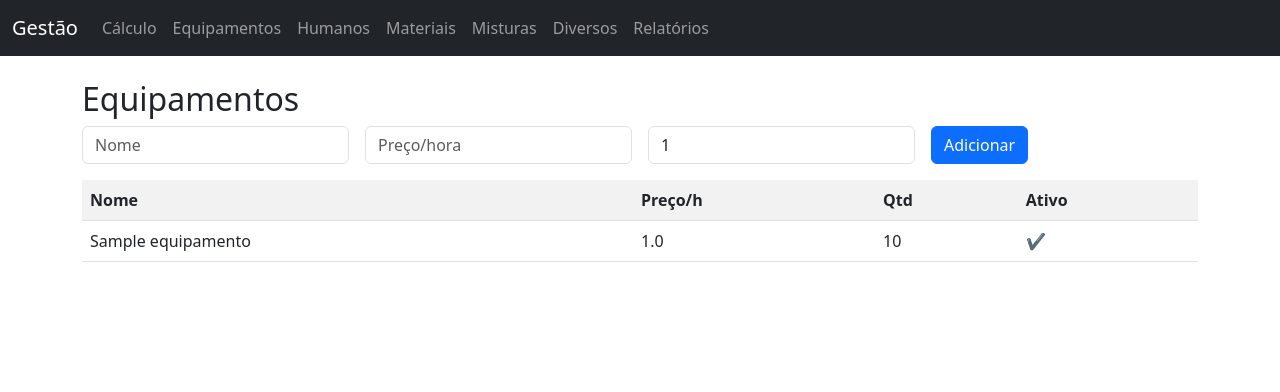
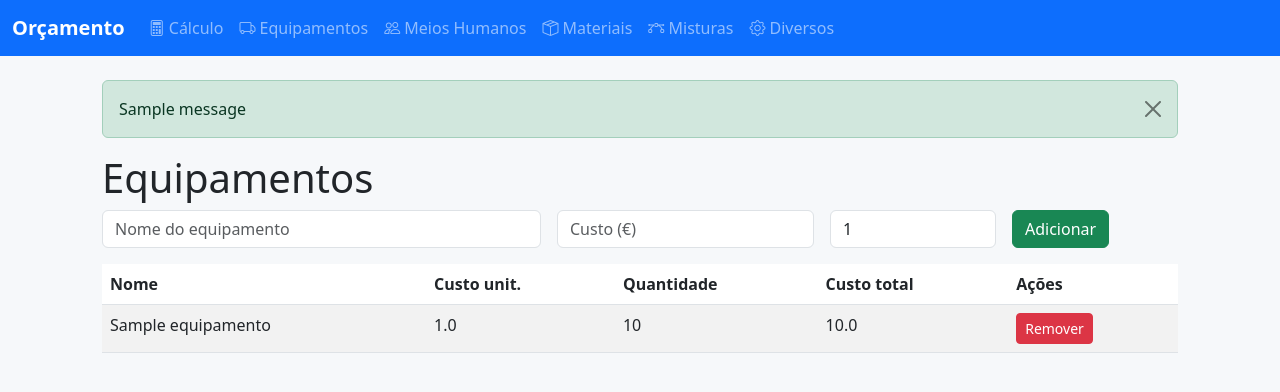
Before and after one commit to louiscarvalheiro-code/meu-sistema, a Flask app: page /equipamentos in a window 1280 px wide. Shown: the top 392 px of the page. Run offline with Flask 3, Linux system fonts and the light colour scheme; tables that the repository leaves empty hold one stand-in row (values such as "Sample post"); one stand-in notice (Sample message) is shown.

Commit message:
Add files via upload

```diff
--- a/app.py
+++ b/app.py
@@ -1,168 +1,318 @@
-from flask import Flask, render_template, request, redirect, url_for
+from flask import Flask, render_template, request, redirect, url_for, flash
 from flask_sqlalchemy import SQLAlchemy
 import os
+from sqlalchemy import func
 
 app = Flask(__name__)
+app.secret_key = os.getenv('SECRET_KEY', 'uma-chave-secreta-local')
 
-# Configuração do banco de dados
-app.config['SQLALCHEMY_DATABASE_URI'] = os.getenv('DATABASE_URL', 'sqlite:///data.db')
-if app.config['SQLALCHEMY_DATABASE_URI'].startswith("postgres://"):
-    app.config['SQLALCHEMY_DATABASE_URI'] = app.config['SQLALCHEMY_DATABASE_URI'].replace("postgres://", "postgresql://")
+# DATABASE: use DATABASE_URL (Postgres) in production, else use local SQLite
+db_url = os.getenv('DATABASE_URL')
+if db_url:
+    if db_url.startswith('postgres://'):
+        db_url = db_url.replace('postgres://', 'postgresql://', 1)
+    app.config['SQLALCHEMY_DATABASE_URI'] = db_url
+else:
+    app.config['SQLALCHEMY_DATABASE_URI'] = 'sqlite:///database.db'
+
 app.config['SQLALCHEMY_TRACK_MODIFICATIONS'] = False
-
 db = SQLAlchemy(app)
 
-# ------------------ MODELOS ------------------
+# ----- MODELS -----
 class Equipamento(db.Model):
     id = db.Column(db.Integer, primary_key=True)
-    nome = db.Column(db.String(100), nullable=False)
-    preco_hora = db.Column(db.Float, nullable=False)
-    quantidade = db.Column(db.Integer, default=1)
-    ativo = db.Column(db.Boolean, default=True)
+    nome = db.Column(db.String(140), nullable=False)
+    custo = db.Column(db.Float, nullable=False, default=0.0)
+    quantidade = db.Column(db.Integer, nullable=False, default=1)
 
 class Humano(db.Model):
     id = db.Column(db.Integer, primary_key=True)
-    nome = db.Column(db.String(100), nullable=False)
-    preco_hora = db.Column(db.Float, nullable=False)
-    quantidade = db.Column(db.Integer, default=1)
+    nome = db.Column(db.String(140), nullable=False)
+    custo = db.Column(db.Float, nullable=False, default=0.0)
+    quantidade = db.Column(db.Integer, nullable=False, default=1)
 
 class Material(db.Model):
     id = db.Column(db.Integer, primary_key=True)
-    nome = db.Column(db.String(100), nullable=False)
-    preco = db.Column(db.Float, nullable=False)
-    transporte = db.Column(db.Float, nullable=True)
+    nome = db.Column(db.String(200), nullable=False)
+    preco = db.Column(db.Float, nullable=False, default=0.0)
+    transporte = db.Column(db.Float, nullable=False, default=0.0)
 
 class Mistura(db.Model):
     id = db.Column(db.Integer, primary_key=True)
-    nome = db.Column(db.String(100), nullable=False)
-    baridade = db.Column(db.Float, default=1.0)
+    nome = db.Column(db.String(140), nullable=False)
+    baridade = db.Column(db.Float, nullable=False, default=1.0)
 
-class Diversos(db.Model):
+class MisturaMaterial(db.Model):
     id = db.Column(db.Integer, primary_key=True)
-    custo_central = db.Column(db.Float, default=880.88)
-    custo_fabrico = db.Column(db.Float, default=11.01)
-    custo_camiao = db.Column(db.Float, default=48.56)
+    mistura_id = db.Column(db.Integer, db.ForeignKey('mistura.id'), nullable=False)
+    material_id = db.Column(db.Integer, db.ForeignKey('material.id'), nullable=False)
+    percentagem = db.Column(db.Float, nullable=False, default=0.0)
+    mistura = db.relationship('Mistura', backref=db.backref('componentes', cascade='all, delete-orphan'))
+    material = db.relationship('Material')
 
-# ------------------ ROTAS ------------------
+class Diverso(db.Model):
+    id = db.Column(db.Integer, primary_key=True)
+    nome = db.Column(db.String(140), nullable=False, unique=True)
+    valor = db.Column(db.Float, nullable=False, default=0.0)
+
+# Ensure tables exist (simple approach)
 @app.before_request
-def init_db():
+def create_tables():
     db.create_all()
-    if Diversos.query.first() is None:
-        d = Diversos()
-        db.session.add(d)
-        db.session.commit()
+    # ensure default Diversos exist
+    defaults = {
+        'Custo Central': 1500.0,
+        'Custo Fabrico': 11.0,
+        'Custo Camiao Hora': 50.0,
+        'Nciclos': 5.0
+    }
+    for name, val in defaults.items():
+        if not Diverso.query.filter_by(nome=name).first():
+            db.session.add(Diverso(nome=name, valor=val))
+    db.session.commit()
 
+# ----- UTILITIES -----
+def total_percentagem_mistura(mistura_id):
+    total = db.session.query(func.coalesce(func.sum(MisturaMaterial.percentagem), 0.0)).filter_by(mistura_id=mistura_id).scalar()
+    return float(total or 0.0)
+
+def custo_mistura_por_ton(mistura_id):
+    custo = 0.0
+    comps = MisturaMaterial.query.filter_by(mistura_id=mistura_id).all()
+    for c in comps:
+        mat = c.material
+        if mat:
+            custo += (c.percentagem / 100.0) * (mat.preco + mat.transporte)
+    return round(custo, 6)
+
+# ----- ROUTES: CALCULO -----
 @app.route('/')
-def index():
-    return redirect(url_for('calculo'))
+@app.route('/calculo', methods=['GET', 'POST'])
+def calculo():
+    misturas = Mistura.query.order_by(Mistura.nome).all()
+    resultado = None
+    detalhe = None
+    if request.method == 'POST':
+        try:
+            mistura_id = int(request.form.get('mistura_id') or 0)
+            espessura = float(request.form.get('espessura') or 0)
+            producao = float(request.form.get('producao') or 1)
+            nc = float(request.form.get('nc') or 5)
+            dificuldade = int(request.form.get('dificuldade') or 1)
+            lucro = float(request.form.get('lucro') or 0)
 
-@app.route('/equipamentos', methods=['GET','POST'])
+            # custos base
+            cc = Diverso.query.filter_by(nome='Custo Central').first().valor
+            cf = Diverso.query.filter_by(nome='Custo Fabrico').first().valor
+            ct = Diverso.query.filter_by(nome='Custo Camiao Hora').first().valor
+
+            # equipamentos e humanos multiplicados por 8
+            soma_equip = (db.session.query(func.coalesce(func.sum(Equipamento.custo * Equipamento.quantidade), 0)).scalar() or 0.0) * 8
+            soma_humanos = (db.session.query(func.coalesce(func.sum(Humano.custo * Humano.quantidade), 0)).scalar() or 0.0) * 8
+
+            custo_mistura = custo_mistura_por_ton(mistura_id) if mistura_id else 0.0
+
+            # fórmula
+            fixa_por_ton = (cc + soma_equip + soma_humanos) / (producao if producao > 0 else 1)
+            variavel_por_ton = cf + custo_mistura + (ct / (30.0 * (nc if nc > 0 else 5.0)))
+
+            mistura = Mistura.query.get(mistura_id) if mistura_id else None
+            bar = mistura.baridade if mistura else 1.0
+
+            custo_unitario_por_ton = (fixa_por_ton + variavel_por_ton) * bar
+            custo_unitario_final = custo_unitario_por_ton * espessura
+            preco_final = custo_unitario_final * (1 + lucro / 100.0)
+
+            resultado = round(preco_final, 4)
+            detalhe = {
+                'espessura': espessura,
+                'producao': producao,
+                'nc': nc,
+                'lucro': lucro,
+                'fixa_por_ton': round(fixa_por_ton, 4),
+                'variavel_por_ton': round(variavel_por_ton, 4),
+                'custo_mistura': round(custo_mistura, 4),
+                'baridade': bar,
+                'soma_equip': round(soma_equip, 4),
+                'soma_humanos': round(soma_humanos, 4)
+            }
+        except Exception as e:
+            flash(f'Erro no cálculo: {e}', 'danger')
+    return render_template('calculo.html', misturas=misturas, resultado=resultado, detalhe=detalhe)
+
+# ----- ROUTES: EQUIPAMENTOS -----
+@app.route('/equipamentos', methods=['GET', 'POST'])
 def equipamentos():
     if request.method == 'POST':
-        nome = request.form['nome']
-        preco = float(request.form['preco'])
-        qtd = int(request.form['quantidade'])
-        eq = Equipamento(nome=nome, preco_hora=preco, quantidade=qtd)
-        db.session.add(eq)
-        db.session.commit()
+        nome = request.form.get('nome')
+        custo = float(request.form.get('custo') or 0)
+        quantidade = int(request.form.get('quantidade') or 1)
+        if nome:
+            db.session.add(Equipamento(nome=nome, custo=custo, quantidade=quantidade))
+            db.session.commit()
+            flash('Equipamento adicionado.', 'success')
         return redirect(url_for('equipamentos'))
-    lista = Equipamento.query.all()
+    lista = Equipamento.query.order_by(Equipamento.nome).all()
     return render_template('equipamentos.html', lista=lista)
 
-@app.route('/humanos', methods=['GET','POST'])
+@app.route('/equipamentos/delete/<int:id>', methods=['POST'])
+def equipamentos_delete(id):
+    item = Equipamento.query.get_or_404(id)
+    db.session.delete(item)
+    db.session.commit()
+    flash('Equipamento removido.', 'warning')
+    return redirect(url_for('equipamentos'))
+
+# ----- ROUTES: HUMANOS -----
+@app.route('/humanos', methods=['GET', 'POST'])
 def humanos():
     if request.method == 'POST':
-        nome = request.form['nome']
-        preco = float(request.form['preco'])
-        qtd = int(request.form['quantidade'])
-        h = Humano(nome=nome, preco_hora=preco, quantidade=qtd)
-        db.session.add(h)
-        db.session.commit()
+        nome = request.form.get('nome')
+        custo = float(request.form.get('custo') or 0)
+        quantidade = int(request.form.get('quantidade') or 1)
+        if nome:
+            db.session.add(Humano(nome=nome, custo=custo, quantidade=quantidade))
+            db.session.commit()
+            flash('Humano adicionado.', 'success')
         return redirect(url_for('humanos'))
-    lista = Humano.query.all()
+    lista = Humano.query.order_by(Humano.nome).all()
     return render_template('humanos.html', lista=lista)
 
-@app.route('/materiais', methods=['GET','POST'])
+@app.route('/humanos/delete/<int:id>', methods=['POST'])
+def humanos_delete(id):
+    item = Humano.query.get_or_404(id)
+    db.session.delete(item)
+    db.session.commit()
+    flash('Humano removido.', 'warning')
+    return redirect(url_for('humanos'))
+
+# ----- ROUTES: MATERIAIS -----
+@app.route('/materiais', methods=['GET', 'POST'])
 def materiais():
     if request.method == 'POST':
-        nome = request.form['nome']
-        preco = float(request.form['preco'])
-        transporte = float(request.form.get('transporte',0))
-        m = Material(nome=nome, preco=preco, transporte=transporte)
-        db.session.add(m)
-        db.session.commit()
+        nome = request.form.get('nome')
+        preco = float(request.form.get('preco') or 0)
+        transporte = float(request.form.get('transporte') or 0)
+        if nome:
+            db.session.add(Material(nome=nome, preco=preco, transporte=transporte))
+            db.session.commit()
+            flash('Material adicionado.', 'success')
         return redirect(url_for('materiais'))
-    lista = Material.query.all()
+    lista = Material.query.order_by(Material.nome).all()
     return render_template('materiais.html', lista=lista)
 
-@app.route('/misturas', methods=['GET','POST'])
+@app.route('/materiais/delete/<int:id>', methods=['POST'])
+def materiais_delete(id):
+    item = Material.query.get_or_404(id)
+    db.session.delete(item)
+    db.session.commit()
+    flash('Material removido.', 'warning')
+    return redirect(url_for('materiais'))
+
+# ----- ROUTES: MISTURAS & COMPOSIÇÃO -----
+@app.route('/misturas', methods=['GET', 'POST'])
 def misturas():
     if request.method == 'POST':
-        nome = request.form['nome']
-        baridade = float(request.form.get('baridade',1))
-        m = Mistura(nome=nome, baridade=baridade)
-        db.session.add(m)
-        db.session.commit()
+        nome = request.form.get('nome')
+        bar = float(request.form.get('baridade') or 1.0)
+        if nome:
+            db.session.add(Mistura(nome=nome, baridade=bar))
+            db.session.commit()
+            flash('Mistura adicionada.', 'success')
         return redirect(url_for('misturas'))
-    lista = Mistura.query.all()
+    lista = Mistura.query.order_by(Mistura.nome).all()
     return render_template('misturas.html', lista=lista)
 
-@app.route('/diversos', methods=['GET','POST'])
+@app.route('/misturas/delete/<int:id>', methods=['POST'])
+def misturas_delete(id):
+    item = Mistura.query.get_or_404(id)
+    db.session.delete(item)
+    db.session.commit()
+    flash('Mistura removida.', 'warning')
+    return redirect(url_for('misturas'))
+
+@app.route('/misturas/<int:mistura_id>/composicao', methods=['GET', 'POST'])
+def misturas_composicao(mistura_id):
+    mistura = Mistura.query.get_or_404(mistura_id)
+    materiais = Material.query.order_by(Material.nome).all()
+    componentes = MisturaMaterial.query.filter_by(mistura_id=mistura_id).all()
+    if request.method == 'POST':
+        material_id = int(request.form.get('material_id') or 0)
+        percent = float(request.form.get('percentagem') or 0)
+        if material_id == 0:
+            flash('Selecione um material.', 'danger')
+            return redirect(url_for('misturas_composicao', mistura_id=mistura_id))
+        existing = MisturaMaterial.query.filter_by(mistura_id=mistura_id, material_id=material_id).first()
+        if existing:
+            flash('Material já existe na mistura. Edite a percentagem.', 'warning')
+            return redirect(url_for('misturas_composicao', mistura_id=mistura_id))
+        new_total = total_percentagem_mistura(mistura_id) + percent
+        if new_total > 100.0001:
+            flash(f'A soma das percentagens excede 100% (total atual: {new_total}%).', 'danger')
+            return redirect(url_for('misturas_composicao', mistura_id=mistura_id))
+        comp = MisturaMaterial(mistura_id=mistura_id, material_id=material_id, percentagem=percent)
+        db.session.add(comp)
+        db.session.commit()
+        flash('Componente adicionado.', 'success')
+        return redirect(url_for('misturas_composicao', mistura_id=mistura_id))
+    total_pct = total_percentagem_mistura(mistura_id)
+    custo_mist = custo_mistura_por_ton(mistura_id)
+    return render_template('misturas_composicao.html', mistura=mistura, materiais=materiais, componentes=componentes, total_pct=total_pct, custo_mist=custo_mist)
+
+@app.route('/misturas/<int:mistura_id>/composicao/edit/<int:comp_id>', methods=['POST'])
+def misturas_composicao_edit(mistura_id, comp_id):
+    comp = MisturaMaterial.query.get_or_404(comp_id)
+    nova = float(request.form.get('percentagem') or 0.0)
+    soma_outras = total_percentagem_mistura(mistura_id) - comp.percentagem
+    new_total = soma_outras + nova
+    if new_total > 100.0001:
+        flash(f'Não é possível definir {nova}%. Soma total = {new_total}% > 100%.', 'danger')
+        return redirect(url_for('misturas_composicao', mistura_id=mistura_id))
+    comp.percentagem = nova
+    db.session.commit()
+    flash('Percentagem atualizada.', 'success')
+    return redirect(url_for('misturas_composicao', mistura_id=mistura_id))
+
+@app.route('/misturas/<int:mistura_id>/composicao/delete/<int:comp_id>', methods=['POST'])
+def misturas_composicao_delete(mistura_id, comp_id):
+    comp = MisturaMaterial.query.get_or_404(comp_id)
+    db.session.delete(comp)
+    db.session.commit()
+    flash('Componente removido.', 'warning')
+    return redirect(url_for('misturas_composicao', mistura_id=mistura_id))
+
+# ----- ROUTES: DIVERSOS -----
+@app.route('/diversos', methods=['GET', 'POST'])
 def diversos():
-    d = Diversos.query.first()
     if request.method == 'POST':
-        d.custo_central = float(request.form['custo_central'])
-        d.custo_fabrico = float(request.form['custo_fabrico'])
-        d.custo_camiao = float(request.form['custo_camiao'])
+        nome = request.form.get('nome')
+        valor = float(request.form.get('valor') or 0)
+        if nome:
+            item = Diverso(nome=nome, valor=valor)
+            db.session.add(item)
+            db.session.commit()
+            flash('Diverso adicionado.', 'success')
+        return redirect(url_for('diversos'))
+    lista = Diverso.query.order_by(Diverso.nome).all()
+    return render_template('diversos.html', lista=lista)
+
+@app.route('/diversos/edit/<int:id>', methods=['GET','POST'])
+def diversos_edit(id):
+    item = Diverso.query.get_or_404(id)
+    if request.method == 'POST':
+        item.valor = float(request.form.get('valor') or 0)
         db.session.commit()
+        flash('Valor atualizado.', 'success')
         return redirect(url_for('diversos'))
-    return render_template('diversos.html', d=d)
+    return render_template('diversos_edit.html', item=item)
 
-@app.route('/calculo', methods=['GET','POST'])
-def calculo():
-    misturas = Mistura.query.all()
-    d = Diversos.query.first()
-    resultado = None
-    dados = None
-    if request.method == 'POST':
-        mistura_id = int(request.form['mistura'])
-        espessura = float(request.form['espessura'])
-        producao = float(request.form['producao'])
-        ciclos = float(request.form['ciclos'])
-        dificuldade = int(request.form['dificuldade'])
-        lucro = float(request.form['lucro'])/100
-
-        mistura = Mistura.query.get(mistura_id)
-
-        Ce = sum(eq.preco_hora * 8 * eq.quantidade for eq in Equipamento.query.filter_by(ativo=True).all())
-        Ch = sum(h.preco_hora * 8 * h.quantidade for h in Humano.query.all())
-
-        custo_total = ((d.custo_central + Ce + Ch) / producao) + (
-            (d.custo_fabrico + 0 + (d.custo_camiao/30)/ciclos)
-        )
-        custo_total = custo_total * mistura.baridade
-        custo_total = custo_total * (1+lucro)
-        custo_total = custo_total * espessura
-
-        resultado = round(custo_total,2)
-        dados = {
-            'mistura': mistura.nome,
-            'espessura': espessura,
-            'producao': producao,
-            'ciclos': ciclos,
-            'lucro': lucro*100
-        }
-
-    return render_template('calculo.html', misturas=misturas, d=d, resultado=resultado, dados=dados)
-
-@app.route('/relatorios')
-def relatorios():
-    eqs = Equipamento.query.all()
-    hs = Humano.query.all()
-    mats = Material.query.all()
-    mis = Mistura.query.all()
-    d = Diversos.query.first()
-    return render_template('relatorios.html', eqs=eqs, hs=hs, mats=mats, mis=mis, d=d)
+@app.route('/diversos/delete/<int:id>', methods=['POST'])
+def diversos_delete(id):
+    item = Diverso.query.get_or_404(id)
+    db.session.delete(item)
+    db.session.commit()
+    flash('Diverso removido.', 'warning')
+    return redirect(url_for('diversos'))
 
 if __name__ == '__main__':
-    app.run(debug=True)
+    app.run(host='0.0.0.0', port=int(os.getenv('PORT', 10000)), debug=True)
--- a/requirements.txt
+++ b/requirements.txt
@@ -1,4 +1,4 @@
 flask
 flask_sqlalchemy
+psycopg2-binary
 gunicorn
-psycopg2-binary
--- a/templates/base.html
+++ b/templates/base.html
@@ -1,29 +1,46 @@
+
 <!doctype html>
 <html lang="pt">
   <head>
     <meta charset="utf-8">
-    <title>Sistema Gestão</title>
-    <link rel="stylesheet" href="https://cdn.jsdelivr.net/npm/bootstrap@5.3.0/dist/css/bootstrap.min.css">
+    <meta name="viewport" content="width=device-width, initial-scale=1">
+    <title>Sistema de Gestão</title>
+    <link href="https://cdn.jsdelivr.net/npm/bootstrap@5.3.0/dist/css/bootstrap.min.css" rel="stylesheet">
+    <link href="https://cdn.jsdelivr.net/npm/bootstrap-icons@1.10.5/font/bootstrap-icons.css" rel="stylesheet">
+    <link href="{{ url_for('static', filename='style.css') }}" rel="stylesheet">
   </head>
   <body>
-    <nav class="navbar navbar-expand-lg navbar-dark bg-dark mb-4">
+    <nav class="navbar navbar-expand-lg navbar-dark bg-primary">
       <div class="container-fluid">
-        <a class="navbar-brand" href="{{ url_for('calculo') }}">Gestão</a>
-        <div class="collapse navbar-collapse">
+        <a class="navbar-brand" href="{{ url_for('calculo') }}">Orçamento</a>
+        <button class="navbar-toggler" type="button" data-bs-toggle="collapse" data-bs-target="#navmenu">
+          <span class="navbar-toggler-icon"></span>
+        </button>
+        <div class="collapse navbar-collapse" id="navmenu">
           <ul class="navbar-nav me-auto mb-2 mb-lg-0">
-            <li class="nav-item"><a class="nav-link" href="{{ url_for('calculo') }}">Cálculo</a></li>
-            <li class="nav-item"><a class="nav-link" href="{{ url_for('equipamentos') }}">Equipamentos</a></li>
-            <li class="nav-item"><a class="nav-link" href="{{ url_for('humanos') }}">Humanos</a></li>
-            <li class="nav-item"><a class="nav-link" href="{{ url_for('materiais') }}">Materiais</a></li>
-            <li class="nav-item"><a class="nav-link" href="{{ url_for('misturas') }}">Misturas</a></li>
-            <li class="nav-item"><a class="nav-link" href="{{ url_for('diversos') }}">Diversos</a></li>
-            <li class="nav-item"><a class="nav-link" href="{{ url_for('relatorios') }}">Relatórios</a></li>
+            <li class="nav-item"><a class="nav-link" href="{{ url_for('calculo') }}"><i class="bi bi-calculator"></i> Cálculo</a></li>
+            <li class="nav-item"><a class="nav-link" href="{{ url_for('equipamentos') }}"><i class="bi bi-truck"></i> Equipamentos</a></li>
+            <li class="nav-item"><a class="nav-link" href="{{ url_for('humanos') }}"><i class="bi bi-people"></i> Meios Humanos</a></li>
+            <li class="nav-item"><a class="nav-link" href="{{ url_for('materiais') }}"><i class="bi bi-box-seam"></i> Materiais</a></li>
+            <li class="nav-item"><a class="nav-link" href="{{ url_for('misturas') }}"><i class="bi bi-bezier"></i> Misturas</a></li>
+            <li class="nav-item"><a class="nav-link" href="{{ url_for('diversos') }}"><i class="bi bi-gear"></i> Diversos</a></li>
           </ul>
         </div>
       </div>
     </nav>
-    <div class="container">
+    <div class="container my-4">
+      {% with messages = get_flashed_messages(with_categories=true) %}
+        {% if messages %}
+          {% for cat, msg in messages %}
+            <div class="alert alert-{{ cat }} alert-dismissible fade show" role="alert">
+              {{ msg }}
+              <button type="button" class="btn-close" data-bs-dismiss="alert"></button>
+            </div>
+          {% endfor %}
+        {% endif %}
+      {% endwith %}
       {% block content %}{% endblock %}
     </div>
+    <script src="https://cdn.jsdelivr.net/npm/bootstrap@5.3.0/dist/js/bootstrap.bundle.min.js"></script>
   </body>
 </html>
--- a/templates/equipamentos.html
+++ b/templates/equipamentos.html
@@ -1,12 +1,29 @@
-{% extends 'base.html' %}{% block content %}
-<h2>Equipamentos</h2>
-<form method="post" class="row g-3 mb-3">
-  <div class="col"><input name="nome" class="form-control" placeholder="Nome"></div>
-  <div class="col"><input name="preco" class="form-control" placeholder="Preço/hora"></div>
-  <div class="col"><input name="quantidade" class="form-control" placeholder="Quantidade" value="1"></div>
-  <div class="col"><button class="btn btn-primary">Adicionar</button></div>
+
+{% extends 'base.html' %}
+{% block content %}
+<h1>Equipamentos</h1>
+<form method="POST" class="row g-3 mb-3">
+  <div class="col-md-5"><input name="nome" class="form-control" placeholder="Nome do equipamento" required></div>
+  <div class="col-md-3"><input name="custo" class="form-control" placeholder="Custo (€)" required></div>
+  <div class="col-md-2"><input name="quantidade" class="form-control" placeholder="Quantidade" required value="1"></div>
+  <div class="col-md-2"><button class="btn btn-success">Adicionar</button></div>
 </form>
-<table class="table table-striped"><tr><th>Nome</th><th>Preço/h</th><th>Qtd</th><th>Ativo</th></tr>
-{% for e in lista %}<tr><td>{{e.nome}}</td><td>{{e.preco_hora}}</td><td>{{e.quantidade}}</td><td>{{"✔" if e.ativo else ""}}</td></tr>{% endfor %}
+<table class="table table-striped">
+  <thead><tr><th>Nome</th><th>Custo unit.</th><th>Quantidade</th><th>Custo total</th><th>Ações</th></tr></thead>
+  <tbody>
+    {% for it in lista %}
+      <tr>
+        <td>{{ it.nome }}</td>
+        <td>{{ it.custo }}</td>
+        <td>{{ it.quantidade }}</td>
+        <td>{{ (it.custo * it.quantidade) | round(2) }}</td>
+        <td>
+          <form method="POST" action="{{ url_for('equipamentos_delete', id=it.id) }}" style="display:inline">
+            <button class="btn btn-sm btn-danger">Remover</button>
+          </form>
+        </td>
+      </tr>
+    {% endfor %}
+  </tbody>
 </table>
 {% endblock %}
```
Also changed, not shown: templates/calculo.html (+52 -15 lines), templates/diversos.html (+24 -7 lines), templates/humanos.html (+26 -9 lines), templates/materiais.html (+22 -9 lines), templates/misturas.html (+23 -8 lines), 1 other file.
